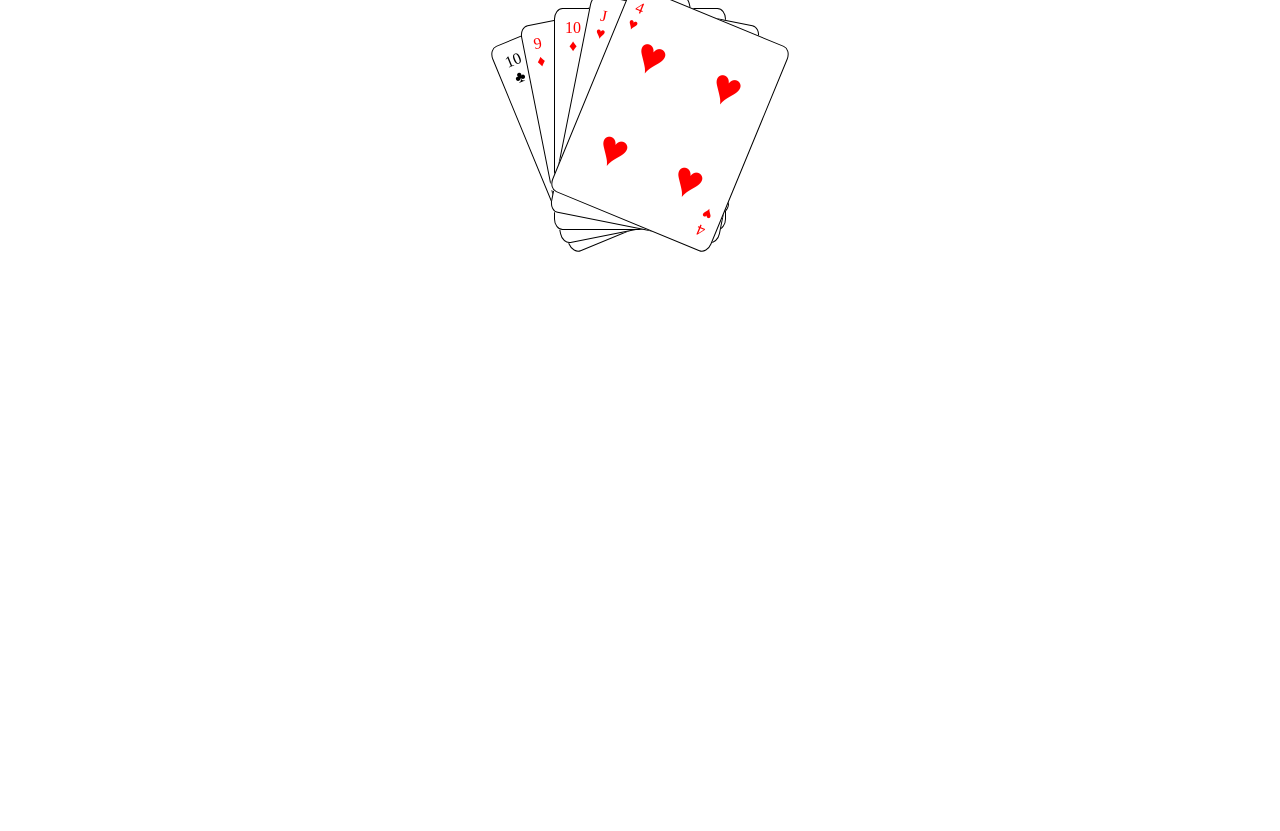
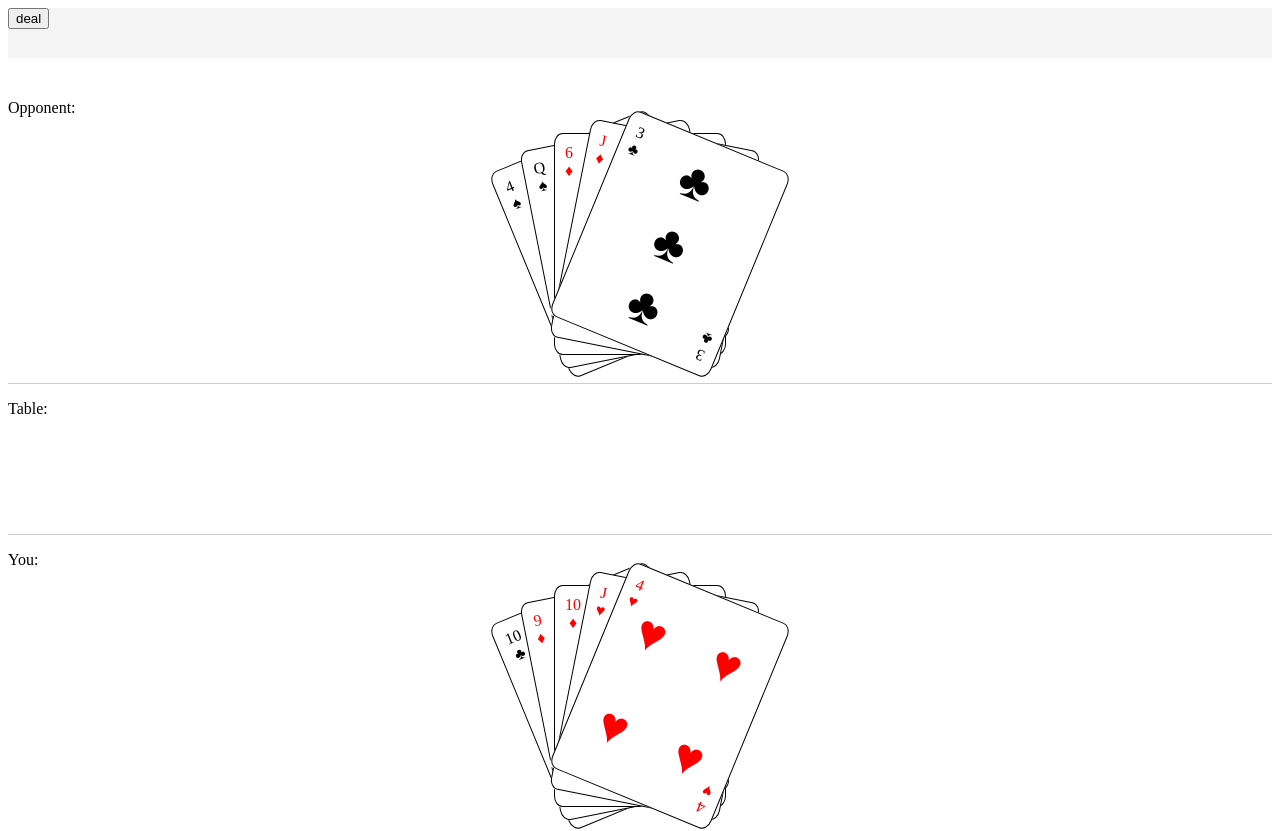
Before and after one commit to ruanha/stoopid-poker, an Angular app: page / in a window 1280 px wide. Before the commit the page ends 800 px from the top, so only its background shows below. Built offline with nearby package versions, Linux system fonts and the light colour scheme.

Commit message:
layout html

```diff
--- a/src/app/app.component.html
+++ b/src/app/app.component.html
@@ -1 +1,14 @@
-<app-hand [hand]="hands[0]"></app-hand>
+<div class="header">
+    <button>deal</button>
+</div>
+
+<div class="flex-container">
+    <p>Opponent:</p>
+    <app-hand [hand]="hands[1]" class="opponent"></app-hand>
+
+    <p>Table:</p>
+    <div class="table"></div>
+
+    <p>You:</p>
+    <app-hand [hand]="hands[0]"></app-hand>
+</div>
```
